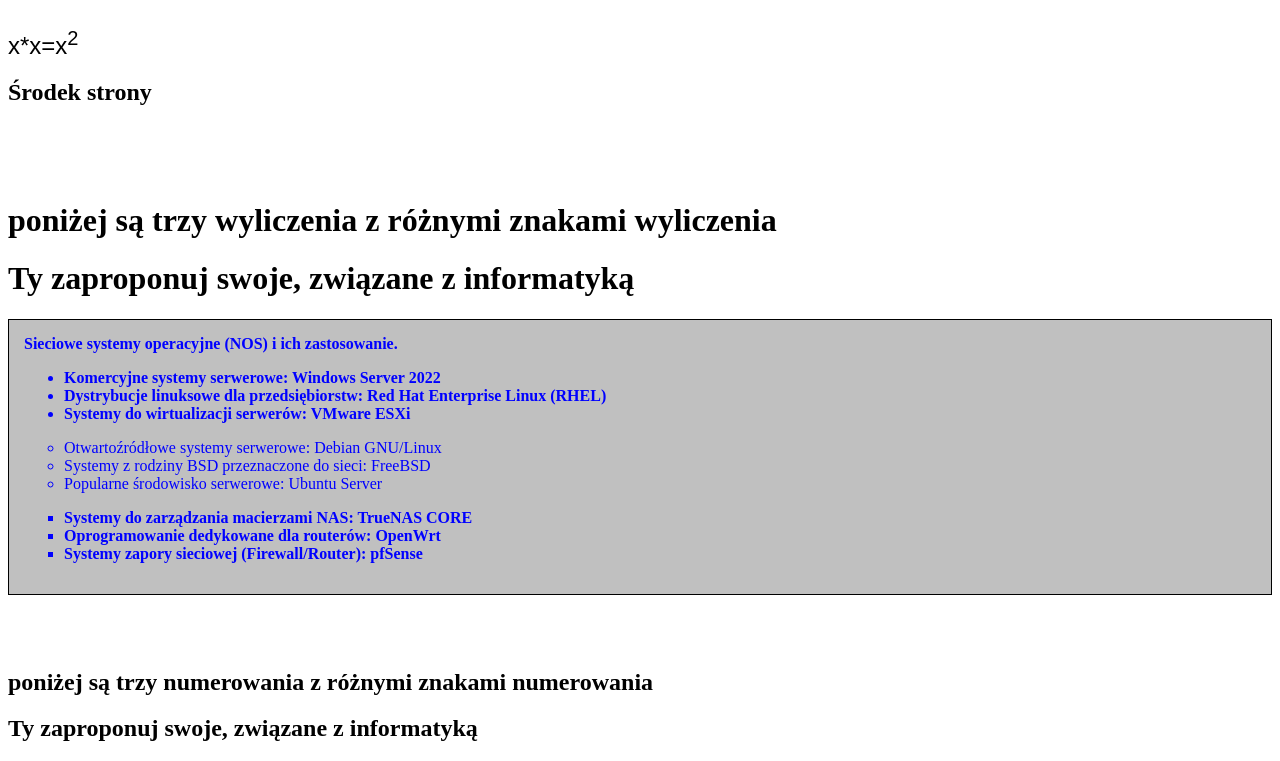
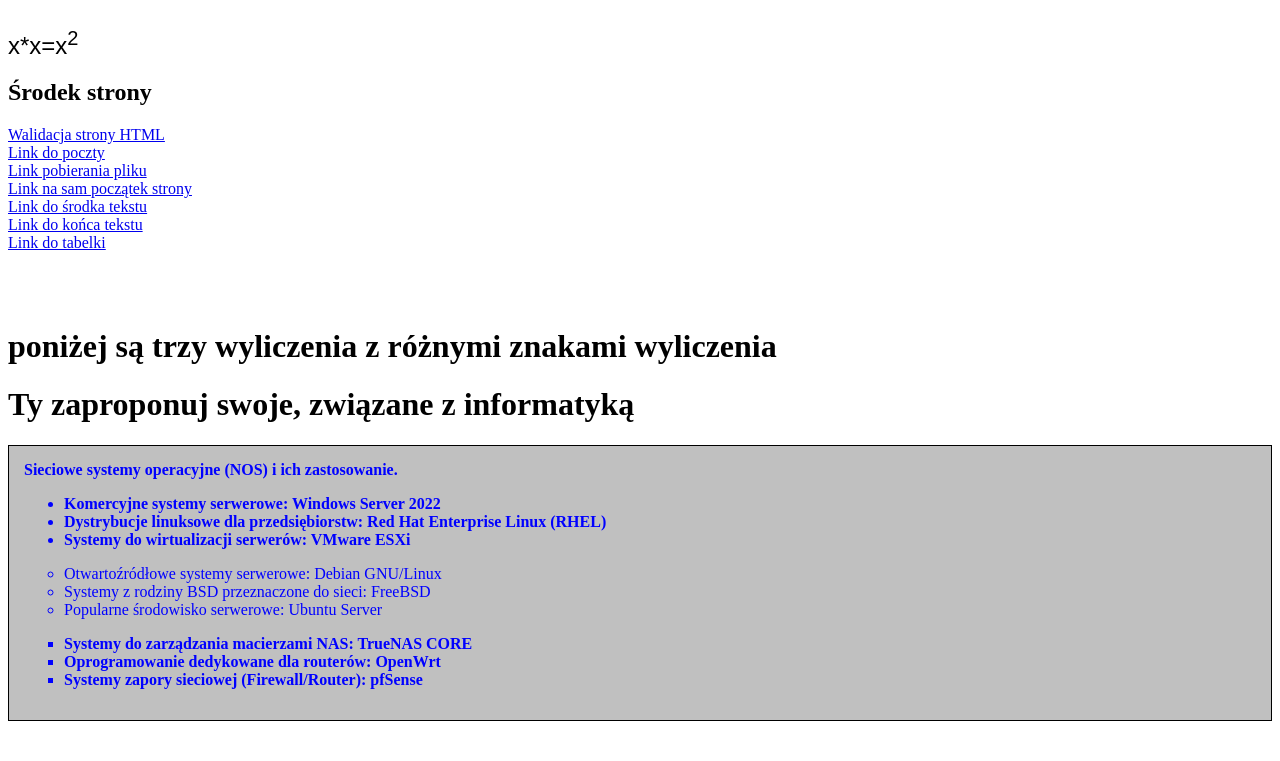
Before and after one commit to SebaToJa123/Dydaktyka, a plain HTML site: page index.html in a window 1280 px wide. Shown: the part 2160-2921 px from the top of the page. Drawn offline with Linux system fonts and the light colour scheme.

Commit message:
Add navigation links to index.html

```diff
--- a/index.html
+++ b/index.html
@@ -52,6 +52,13 @@
 <p align="left"> <font color="black" size="5" face="Arial"> x*x=x<sup>2</sup> </font> </p>
 <html lang="pl">
 <h2 id="srodek">Środek strony</h2>
+<a href="walidacja.html">Walidacja strony HTML</a><br>
+<a href="poczta_Grączyński.html">Link do poczty</a><br>
+<a href="plik_Grączyński.html">Link pobierania pliku</a><br>
+<a href="#poczatek">Link na sam początek strony</a><br>
+<a href="#srodek">Link do środka tekstu</a><br>
+<a href="#koniec">Link do końca tekstu</a><br>
+<a href="tabela_Grączyński.html">Link do tabelki</a><br>
 <!DOCTYPE html>
 <head>
 <meta charset="UTF-8">
@@ -240,5 +247,12 @@ Grączyński&nbsp;&nbsp;&nbsp;&nbsp;&nbsp;&nbsp;&nbsp;&nbsp;&nbsp;&nbsp;&nbsp;&n
 <b>Znaki specjalne:</b> &copy; &reg; &trade; &amp; &lt; &gt; &euro;
 </p>
 <div id="koniec"></div>
+<a href="walidacja.html">Walidacja strony HTML</a><br>
+<a href="poczta_Grączyński.html">Link do poczty</a><br>
+<a href="plik_Grączyński.html">Link pobierania pliku</a><br>
+<a href="#poczatek">Link na sam początek strony</a><br>
+<a href="#srodek">Link do środka tekstu</a><br>
+<a href="#koniec">Link do końca tekstu</a><br>
+<a href="tabela_Grączyński.html">Link do tabelki</a><br>
 </body>
 </html>
```
